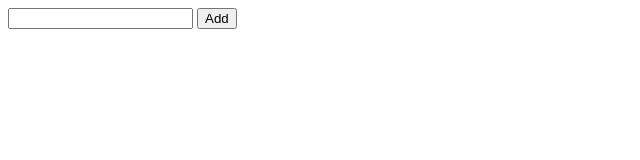
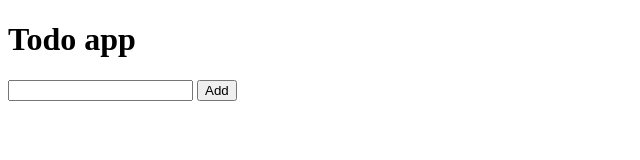
Before and after one commit to Jalolidddin-dev/todo-app, a plain HTML site: page index.html in a window 1280 px wide. Shown: the whole page, without its empty margins (0-640 px from the left). Drawn offline with Linux system fonts and the light colour scheme.

Commit message:
html changed

```diff
--- a/index.html
+++ b/index.html
@@ -8,6 +8,7 @@
     <link rel="stylesheet" href="style.css" />
   </head>
   <body>
+    <h1>Todo app</h1>
     <input id="input_text" type="text" />
 
     <button id="register_btn">Add</button>
```
